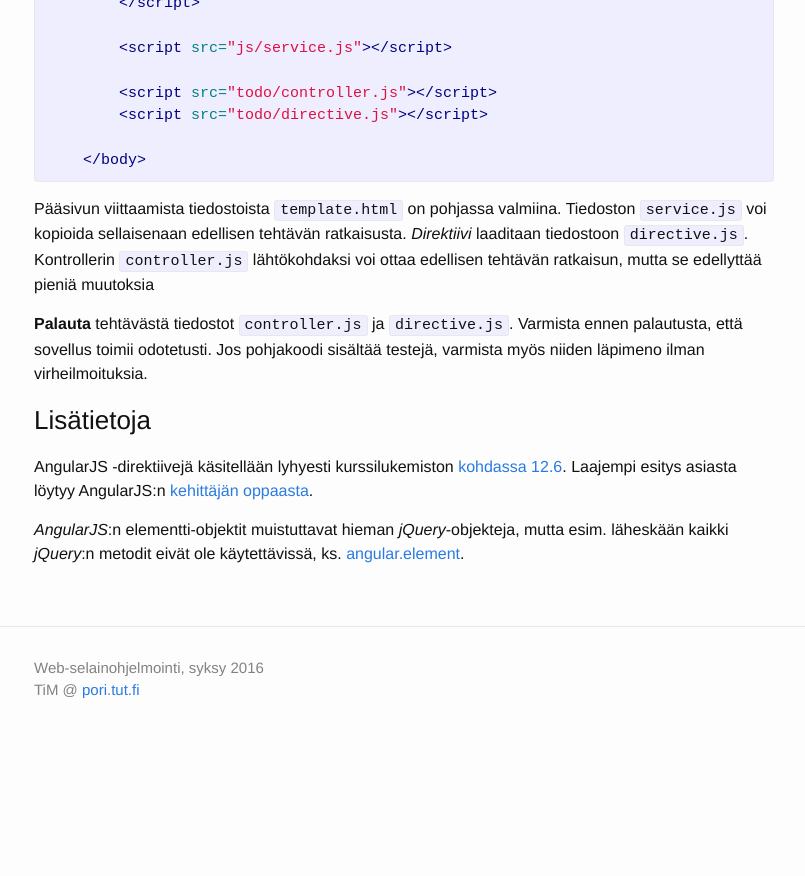
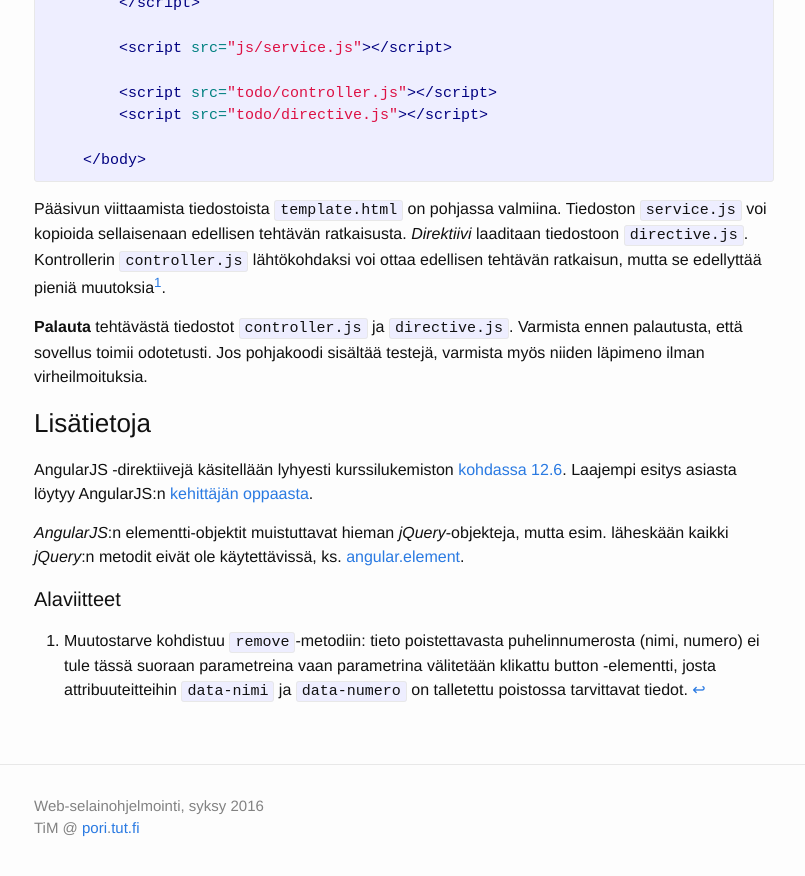
Before and after one commit to timedu/wso, a Jekyll site: the page built from _osa5/tehtava53.md, in a window 1280 px wide and 900 px high, scrolled down 2315 px. Shown: the top 876 px of the window, without its empty margins (236-1041 px from the left). Built offline with Jekyll 4.4.1, drawn with Linux system fonts in a browser that asks for light colours; before the commit the page ends 3077 px from its top, so only the background shows below that.

Commit message:
update ex5.3

```diff
--- a/_osa5/tehtava53.md
+++ b/_osa5/tehtava53.md
@@ -14,7 +14,7 @@ Tehtävissä [5.1](../tehtava51) ja [5.2](../tehtava52) näkymän (`template.htm
 {% highlight html %}
 {% raw %}
 
-  <div ng-controller="PuhController">
+<div ng-controller="PuhController">
 
     <div id="lomake">
         ...
@@ -30,7 +30,8 @@ Tehtävissä [5.1](../tehtava51) ja [5.2](../tehtava52) näkymän (`template.htm
         </ul>
     </div>
 
-  </div>
+</div>
+
 
 {% endraw %}
 {% endhighlight %}
@@ -116,7 +117,10 @@ Sovelluksen pohjassa olevan pääsivun `index.html` merkkaus on seuraava:
 
 {% endhighlight %}
 
-Pääsivun viittaamista tiedostoista `template.html` on pohjassa valmiina. Tiedoston `service.js` voi kopioida sellaisenaan edellisen tehtävän ratkaisusta. *Direktiivi* laaditaan tiedostoon `directive.js`. Kontrollerin `controller.js` lähtökohdaksi voi ottaa edellisen tehtävän ratkaisun, mutta se edellyttää pieniä muutoksia
+Pääsivun viittaamista tiedostoista `template.html` on pohjassa valmiina. Tiedoston `service.js` voi kopioida sellaisenaan edellisen tehtävän ratkaisusta. *Direktiivi* laaditaan tiedostoon `directive.js`. Kontrollerin `controller.js` lähtökohdaksi voi ottaa edellisen tehtävän ratkaisun, mutta se edellyttää pieniä muutoksia[^1].
+
+[^1]: Muutostarve kohdistuu `remove`-metodiin: tieto poistettavasta puhelinnumerosta (nimi, numero) ei tule tässä suoraan parametreina vaan parametrina välitetään klikattu button -elementti, josta attribuuteitteihin `data-nimi` ja `data-numero` on talletettu poistossa tarvittavat tiedot.
+
 
 **Palauta** tehtävästä tiedostot `controller.js` ja `directive.js`. Varmista ennen palautusta, että sovellus toimii odotetusti. Jos pohjakoodi sisältää testejä, varmista myös niiden läpimeno ilman virheilmoituksia.
 
@@ -131,3 +135,5 @@ AngularJS -direktiivejä käsitellään lyhyesti kurssilukemiston [kohdassa 12.6
 *AngularJS*:n elementti-objektit muistuttavat hieman *jQuery*-objekteja, mutta esim. läheskään kaikki *jQuery*:n metodit eivät ole käytettävissä, ks. [angular.element][angular.element].
 
 [angular.element]: https://docs.angularjs.org/api/ng/function/angular.element
+
+#### Alaviitteet
```
